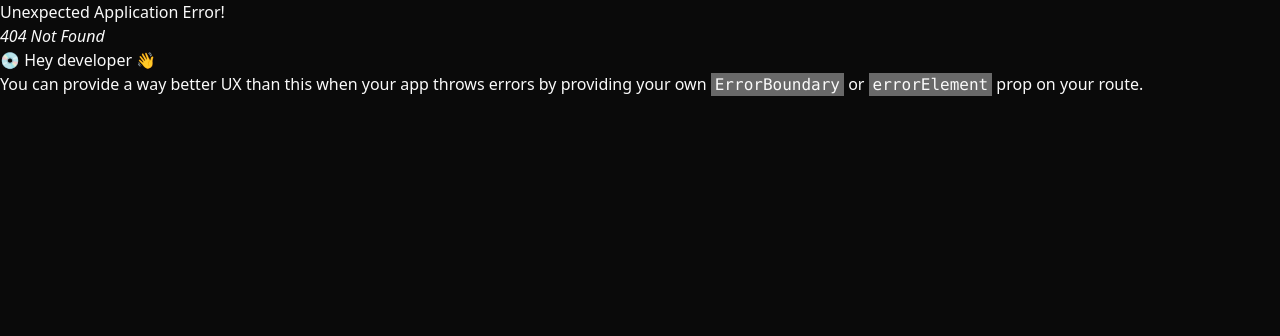
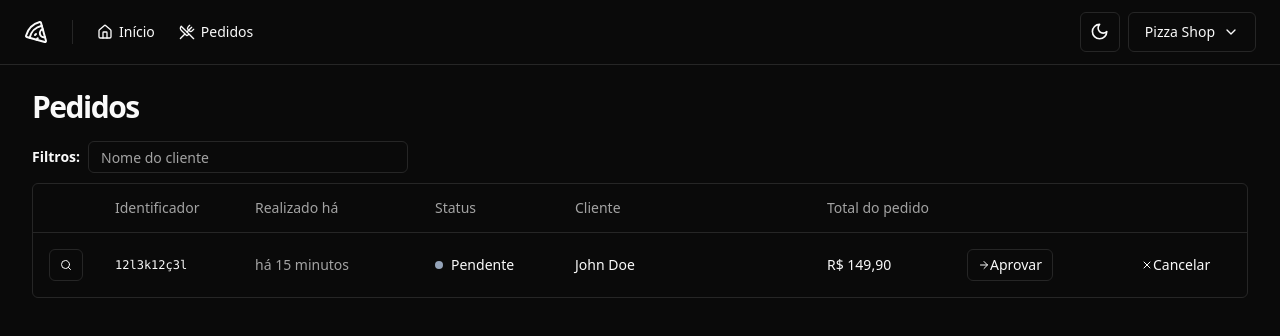
Before and after one commit to andreenakashima/pizzashop-web, a React (Vite) app: page /orders in a window 1280 px wide. Before the commit this address had no page. Shown: the top 336 px of the page. Built offline with nearby package versions, Linux system fonts and the light colour scheme.

Commit message:
orders list

```diff
--- a/src/components/ui/button.tsx
+++ b/src/components/ui/button.tsx
@@ -1,8 +1,8 @@
-import * as React from "react"
-import { Slot } from "@radix-ui/react-slot"
-import { cva, type VariantProps } from "class-variance-authority"
+import { Slot } from "@radix-ui/react-slot";
+import { cva, type VariantProps } from "class-variance-authority";
+import * as React from "react";
 
-import { cn } from "@/lib/utils"
+import { cn } from "@/lib/utils";
 
 const buttonVariants = cva(
 	"inline-flex items-center justify-center whitespace-nowrap rounded-md text-sm font-medium ring-offset-background transition-colors focus-visible:outline-none focus-visible:ring-2 focus-visible:ring-ring focus-visible:ring-offset-2 disabled:pointer-events-none disabled:opacity-50",
@@ -22,6 +22,7 @@
 			size: {
 				default: "h-10 px-4 py-2",
 				sm: "h-9 rounded-md px-3",
+				xs: "h-8 px-2.5",
 				lg: "h-11 rounded-md px-8",
 				icon: "h-10 w-10",
 			},
@@ -31,26 +32,26 @@
 			size: "default",
 		},
 	}
-)
+);
 
 export interface ButtonProps
 	extends React.ButtonHTMLAttributes<HTMLButtonElement>,
 		VariantProps<typeof buttonVariants> {
-  asChild?: boolean
+	asChild?: boolean;
 }
 
 const Button = React.forwardRef<HTMLButtonElement, ButtonProps>(
 	({ className, variant, size, asChild = false, ...props }, ref) => {
-    const Comp = asChild ? Slot : "button"
+		const Comp = asChild ? Slot : "button";
 		return (
 			<Comp
 				className={cn(buttonVariants({ variant, size, className }))}
 				ref={ref}
 				{...props}
 			/>
-    )
+		);
 	}
-)
-Button.displayName = "Button"
+);
+Button.displayName = "Button";
 
-export { Button, buttonVariants }
+export { Button, buttonVariants };
--- /dev/null
+++ b/src/components/ui/table.tsx
@@ -0,0 +1,117 @@
+import * as React from "react"
+
+import { cn } from "@/lib/utils"
+
+const Table = React.forwardRef<
+  HTMLTableElement,
+  React.HTMLAttributes<HTMLTableElement>
+>(({ className, ...props }, ref) => (
+  <div className="relative w-full overflow-auto">
+    <table
+      ref={ref}
+      className={cn("w-full caption-bottom text-sm", className)}
+      {...props}
+    />
+  </div>
+))
+Table.displayName = "Table"
+
+const TableHeader = React.forwardRef<
+  HTMLTableSectionElement,
+  React.HTMLAttributes<HTMLTableSectionElement>
+>(({ className, ...props }, ref) => (
+  <thead ref={ref} className={cn("[&_tr]:border-b", className)} {...props} />
+))
+TableHeader.displayName = "TableHeader"
+
+const TableBody = React.forwardRef<
+  HTMLTableSectionElement,
+  React.HTMLAttributes<HTMLTableSectionElement>
+>(({ className, ...props }, ref) => (
+  <tbody
+    ref={ref}
+    className={cn("[&_tr:last-child]:border-0", className)}
+    {...props}
+  />
+))
+TableBody.displayName = "TableBody"
+
+const TableFooter = React.forwardRef<
+  HTMLTableSectionElement,
+  React.HTMLAttributes<HTMLTableSectionElement>
+>(({ className, ...props }, ref) => (
+  <tfoot
+    ref={ref}
+    className={cn(
+      "border-t bg-muted/50 font-medium [&>tr]:last:border-b-0",
+      className
+    )}
+    {...props}
+  />
+))
+TableFooter.displayName = "TableFooter"
+
+const TableRow = React.forwardRef<
+  HTMLTableRowElement,
+  React.HTMLAttributes<HTMLTableRowElement>
+>(({ className, ...props }, ref) => (
+  <tr
+    ref={ref}
+    className={cn(
+      "border-b transition-colors hover:bg-muted/50 data-[state=selected]:bg-muted",
+      className
+    )}
+    {...props}
+  />
+))
+TableRow.displayName = "TableRow"
+
+const TableHead = React.forwardRef<
+  HTMLTableCellElement,
+  React.ThHTMLAttributes<HTMLTableCellElement>
+>(({ className, ...props }, ref) => (
+  <th
+    ref={ref}
+    className={cn(
+      "h-12 px-4 text-left align-middle font-medium text-muted-foreground [&:has([role=checkbox])]:pr-0",
+      className
+    )}
+    {...props}
+  />
+))
+TableHead.displayName = "TableHead"
+
+const TableCell = React.forwardRef<
+  HTMLTableCellElement,
+  React.TdHTMLAttributes<HTMLTableCellElement>
+>(({ className, ...props }, ref) => (
+  <td
+    ref={ref}
+    className={cn("p-4 align-middle [&:has([role=checkbox])]:pr-0", className)}
+    {...props}
+  />
+))
+TableCell.displayName = "TableCell"
+
+const TableCaption = React.forwardRef<
+  HTMLTableCaptionElement,
+  React.HTMLAttributes<HTMLTableCaptionElement>
+>(({ className, ...props }, ref) => (
+  <caption
+    ref={ref}
+    className={cn("mt-4 text-sm text-muted-foreground", className)}
+    {...props}
+  />
+))
+TableCaption.displayName = "TableCaption"
+
+export {
+  Table,
+  TableHeader,
+  TableBody,
+  TableFooter,
+  TableHead,
+  TableRow,
+  TableCell,
+  TableCaption,
+}
--- /dev/null
+++ b/src/pages/app/orders/orders.tsx
@@ -0,0 +1,85 @@
+import { ArrowRight, Search, X } from "lucide-react";
+import { Helmet } from "react-helmet-async";
+
+import { Button } from "@/components/ui/button";
+import { Input } from "@/components/ui/input";
+import {
+	Table,
+	TableBody,
+	TableCell,
+	TableHead,
+	TableHeader,
+	TableRow,
+} from "@/components/ui/table";
+
+export function Orders() {
+	return (
+		<>
+			<Helmet title="Pedidos" />
+			<div className="flex flex-col gap-4">
+				<h1 className="text-3xl font-bold tracking-tighter">Pedidos</h1>
+			</div>
+
+			<div className="space-y-2.5">
+				<form className="flex items-center gap-2">
+					<span className="text-sm font-semibold">Filtros:</span>
+					<Input placeholder="Nome do cliente" className="h-8 w-[320px]" />
+				</form>
+
+				<div className="border rounded-md">
+					<Table>
+						<TableHeader>
+							<TableRow>
+								<TableHead className="w-[64px]"></TableHead>
+								<TableHead className="w-[140px]">Identificador</TableHead>
+								<TableHead className="w-[180px]">Realizado há</TableHead>
+								<TableHead className="w-[140px]">Status</TableHead>
+								<TableHead>Cliente</TableHead>
+								<TableHead className="w-[140px]">Total do pedido</TableHead>
+								<TableHead className="w-[164px]"></TableHead>
+								<TableHead className="w-[132px]"></TableHead>
+							</TableRow>
+						</TableHeader>
+
+						<TableBody>
+							<TableRow>
+								<TableCell>
+									<Button variant="outline" size="xs">
+										<Search className="h-3 w-3" />
+										<span className="sr-only">Detalhes do pedido</span>
+									</Button>
+								</TableCell>
+								<TableCell className="font-mono text-xs font-medium">
+									12l3k12ç3l
+								</TableCell>
+								<TableCell className="text-muted-foreground">
+									há 15 minutos
+								</TableCell>
+								<TableCell>
+									<div className="flex items-center gap-2">
+										<span className="h-2 w-2 rounded-full bg-slate-400"></span>
+										<span>Pendente</span>
+									</div>
+								</TableCell>
+								<TableCell className="font-medium">John Doe</TableCell>
+								<TableCell className="font-medium">R$ 149,90</TableCell>
+								<TableCell>
+									<Button variant="outline" size="xs">
+										<ArrowRight className="w-3 h-3" />
+										Aprovar
+									</Button>
+								</TableCell>
+								<TableCell>
+									<Button variant="ghost" size="xs">
+										<X className="w-3 h-3" />
+										Cancelar
+									</Button>
+								</TableCell>
+							</TableRow>
+						</TableBody>
+					</Table>
+				</div>
+			</div>
+		</>
+	);
+}
--- a/src/routes.tsx
+++ b/src/routes.tsx
@@ -3,6 +3,7 @@
 import { AppLayout } from "./pages/_layouts/app";
 import { AuthLayout } from "./pages/_layouts/auth";
 import { Dashboard } from "./pages/app/dashboard";
+import { Orders } from "./pages/app/orders/orders";
 import { SignIn } from "./pages/auth/sign-in";
 import { SignUp } from "./pages/auth/sign-up";
 
@@ -10,7 +11,10 @@
 	{
 		path: "/",
 		element: <AppLayout />,
-		children: [{ path: "/", element: <Dashboard /> }],
+		children: [
+			{ path: "/", element: <Dashboard /> },
+			{ path: "/orders", element: <Orders /> },
+		],
 	},
 	{
 		path: "/",
```
Lines whose indentation alone changed are shown as unchanged.
